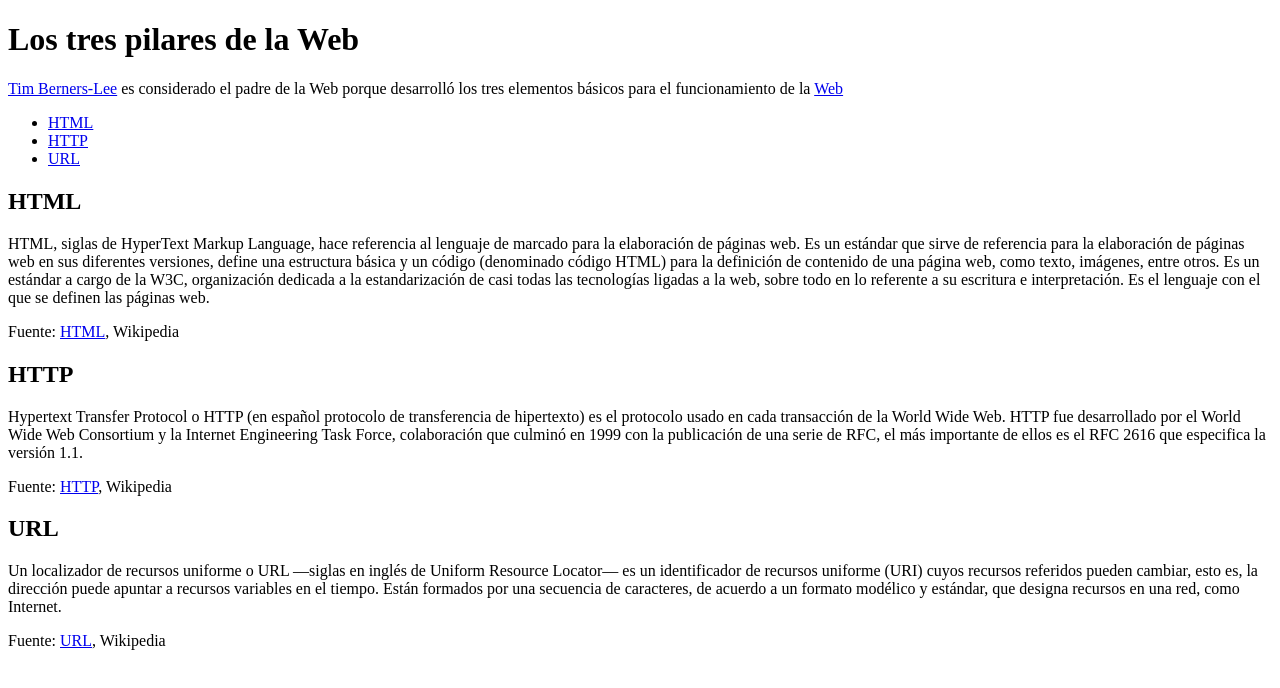
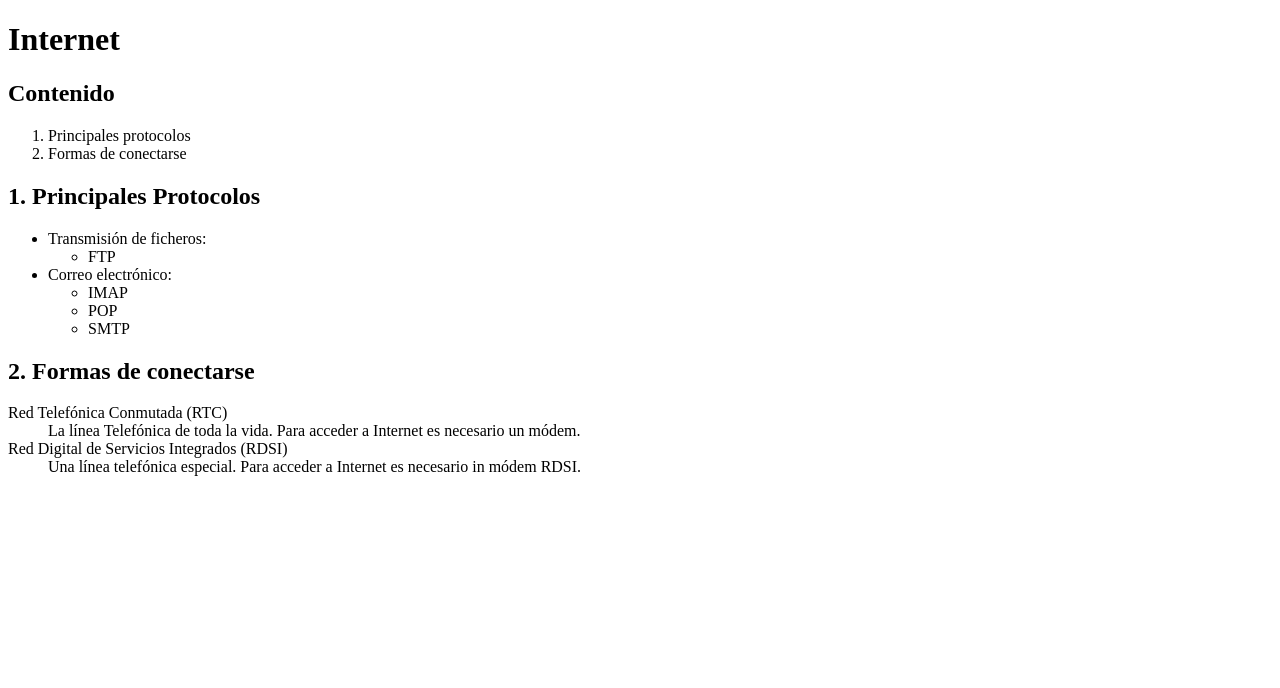
Before and after one commit to DALO-eng/Curso-Html, a plain HTML site: page index.html in a window 1280 px wide. Drawn offline with Linux system fonts and the light colour scheme.

Commit message:
Ejercicio 6

```diff
--- a/index.html
+++ b/index.html
@@ -4,39 +4,50 @@
     <meta charset="UTF-8">
     <meta http-equiv="X-UA-Compatible" content="IE=edge">
     <meta name="viewport" content="width=device-width, initial-scale=1.0">
-    <title>Los tres pilares de la web</title>
+    <title>Internet</title>
 </head>
 <body>
+    <header>
+        <h1>Internet</h1>
+        <h2>Contenido</h2>
+        <nav>
+            <ol>
+                <li>Principales protocolos</li>
+                <li>Formas de conectarse</li>
+            </ol>
+        </nav>
+    </header>
     <main>
-        <h1>Los tres pilares de la Web</h1>
-        <p><a href="http://es.wikipedia.org/wiki/Tim_Berners-Lee">Tim Berners-Lee</a> es considerado el padre de la Web porque desarrolló los tres elementos básicos para el funcionamiento de la <a href="http://es.wikipedia.org/wiki/World_Wide_Web">Web</a></p>
-            <nav>
-                <ul>
-                    <li><a href="#html">HTML</a></li>
-                    <li><a href="#http">HTTP</a></li>
-                    <li><a href="#url">URL</a></li>
-                </ul>
-            </nav>
-        <section id="html">
+        <section>
             <header>
-                <h2>HTML</h2>
+                <h2>1. Principales Protocolos</h2>
             </header>
-            <p>HTML, siglas de HyperText Markup Language, hace referencia al lenguaje de marcado para la elaboración de páginas web. Es un estándar que sirve de referencia para la elaboración de páginas web en sus diferentes versiones, define una estructura básica y un código (denominado código HTML) para la definición de contenido de una página web, como texto, imágenes, entre otros. Es un estándar a cargo de la W3C, organización dedicada a la estandarización de casi todas las tecnologías ligadas a la web, sobre todo en lo referente a su escritura e interpretación. Es el lenguaje con el que se definen las páginas web.</p>
-            <footer>Fuente: <a href="http://es.wikipedia.org/wiki/HTML">HTML</a>, Wikipedia</footer>
+            <ul>
+                <li>
+                    Transmisión de ficheros:
+                    <ul>
+                        <li>FTP</li>
+                    </ul>
+                </li>
+                <li>
+                    Correo electrónico:
+                    <ul>
+                        <li>IMAP</li>
+                        <li>POP</li>
+                        <li>SMTP</li>
+                    </ul>
+                </li>
+            </ul>
         </section>
-        <section id="http">
-            <header>
-                <h2>HTTP</h2>
-            </header>
-            <p>Hypertext Transfer Protocol o HTTP (en español protocolo de transferencia de hipertexto) es el protocolo usado en cada transacción de la World Wide Web. HTTP fue desarrollado por el World Wide Web Consortium y la Internet Engineering Task Force, colaboración que culminó en 1999 con la publicación de una serie de RFC, el más importante de ellos es el RFC 2616 que especifica la versión 1.1.</p>
-            <footer>Fuente: <a href="http://es.wikipedia.org/wiki/Hypertext_Transfer_Protocol">HTTP</a>, Wikipedia</footer>
-        </section>
-        <section id="url">
-            <header>
-                <h2>URL</h2>
-            </header>
-            <p>Un localizador de recursos uniforme o URL —siglas en inglés de Uniform Resource Locator— es un identificador de recursos uniforme (URI) cuyos recursos referidos pueden cambiar, esto es, la dirección puede apuntar a recursos variables en el tiempo. Están formados por una secuencia de caracteres, de acuerdo a un formato modélico y estándar, que designa recursos en una red, como Internet.</p>
-            <footer>Fuente: <a href="http://es.wikipedia.org/wiki/Localizador_de_recursos_uniforme">URL</a>, Wikipedia</footer>
+        <section>
+            <h2>2. Formas de conectarse</h2>
+            <dl>
+                <dt>Red Telefónica Conmutada (RTC)</dt>
+                <dd>La línea Telefónica de toda la vida. Para acceder a Internet es necesario un módem.</dd>
+
+                <dt>Red Digital de Servicios Integrados (RDSI)</dt>
+                <dd>Una línea telefónica especial. Para acceder a Internet es necesario in módem RDSI.</dd>
+            </dl>
         </section>
     </main>
 </body>
```
